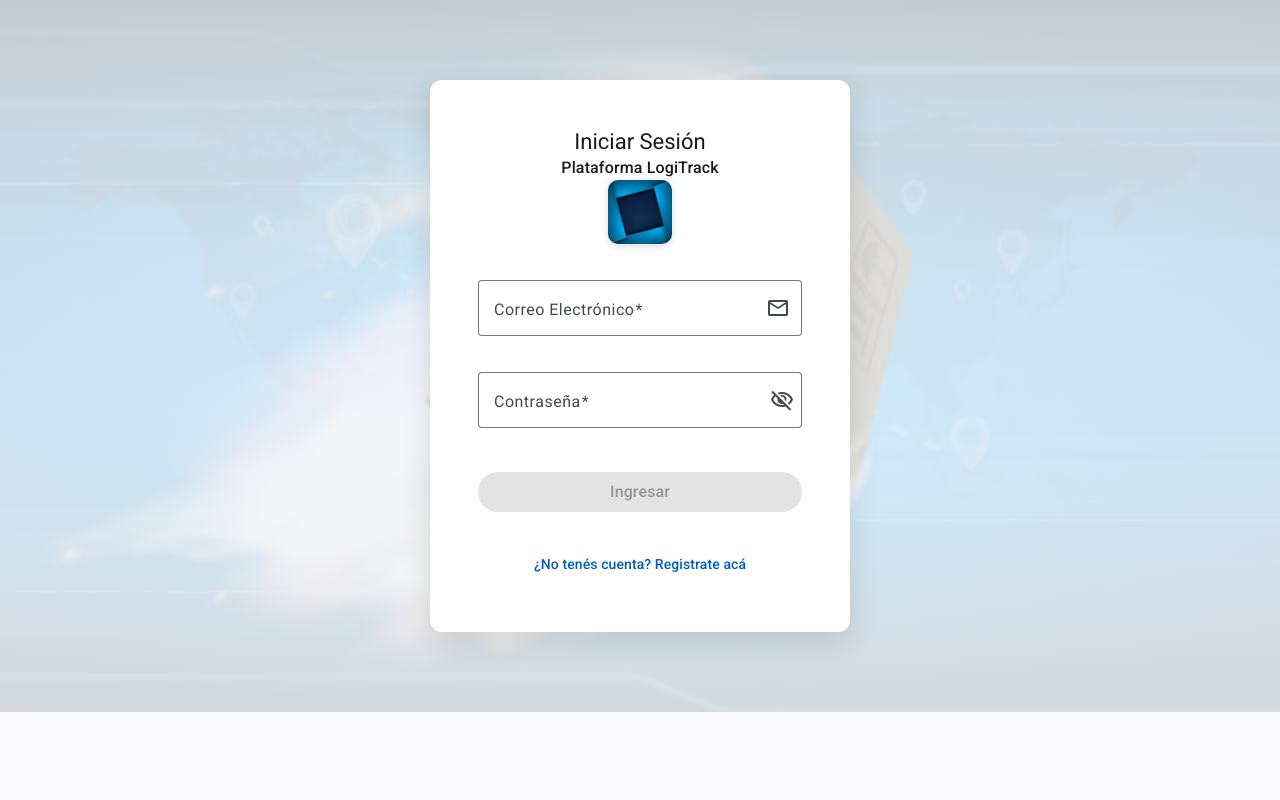
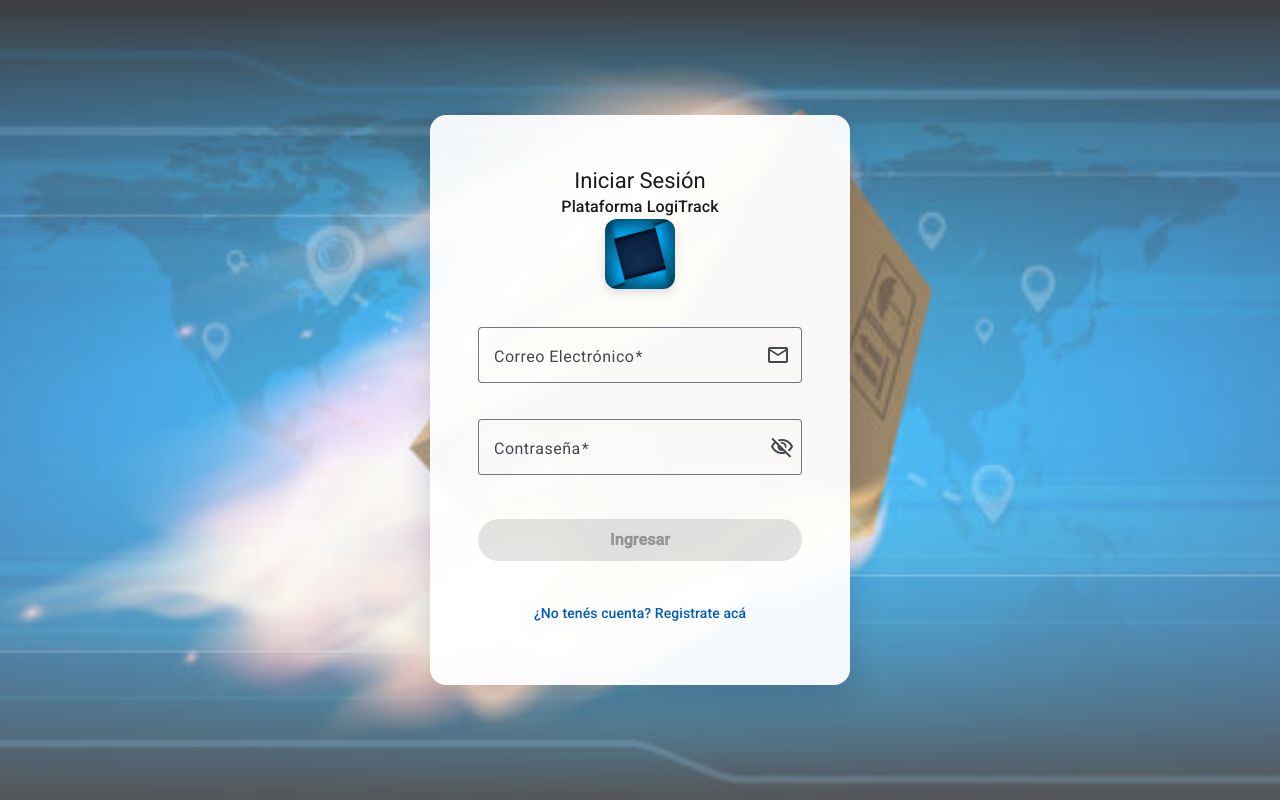
Before and after one commit to ProjectG2ARQ/logitrack-frontend, an Angular app: page /login in a window 1280 px wide. Built offline with nearby package versions, Linux system fonts and the light colour scheme.

Commit message:
refactor: mejorar diseño del login y ajustar registro de cliente

```diff
--- a/src/app/core/services/auth.ts
+++ b/src/app/core/services/auth.ts
@@ -61,22 +61,24 @@ export class AuthService {
   isAuthenticated(): boolean {
     return !!this.getToken();
   }
+
   registrarUsuarioAuth(datos: { email: string; password: string; rol: string }): Observable<any> {
     return this.http
       .post<any>('http://localhost:8066/applications/api-security/api/v1/auth/register', datos)
       .pipe(
         tap((res) => {
-          // Al registrarse, guardamos de inmediato el token devuelto
           if (res?.token) {
-            localStorage.setItem('token', res.token);
+            this.setToken(res.token);
+            localStorage.setItem(
+              this.USER_KEY,
+              JSON.stringify({
+                userId: res.userId,
+                email: res.email,
+                rol: res.rol,
+              }),
+            );
           }
-          if (res?.rol) {
-            localStorage.setItem('rol', res.rol);
-          }
-          if (res?.userId) {
-            localStorage.setItem('userId', String(res.userId));
-          }
-        })
+        }),
       );
   }
 
@@ -88,7 +90,7 @@ export class AuthService {
   }): Observable<any> {
     return this.http.post<any>(
       'http://localhost:8066/applications/api-shipment/api/v1/clientes',
-      cliente
+      cliente,
     );
   }
 }
--- a/src/app/modules/admin/pages/login/login.css
+++ b/src/app/modules/admin/pages/login/login.css
@@ -2,20 +2,24 @@
   display: flex;
   justify-content: center;
   align-items: center;
-  min-height: 85vh;
-  padding: 1rem;
-  /* Fondo con imagen y capa semitransparente para que el formulario destaque */
-  background: linear-gradient(rgba(241, 245, 249, 0.82), rgba(241, 245, 249, 0.88)),
-  url('/login-bg.jpg') center/cover no-repeat;
+  min-height: 100vh;
+  width: 100vw;
+  box-sizing: border-box;
+  padding: 1.5rem;
+
+  /* Capa mucho más sutil (25% a 35% de opacidad) para que resalte la imagen y sus colores vivos */
+  background: linear-gradient(rgba(240, 244, 250, 0.25), rgba(240, 244, 250, 0.35)),
+  url('/login-bg.jpg') center center / cover no-repeat fixed;
 }
 
 .login-card {
   width: 100%;
   max-width: 420px;
-  padding: 2rem;
-  box-shadow: 0 10px 30px rgba(0, 0, 0, 0.12);
-  border-radius: 12px;
-  background-color: #ffffff;
+  padding: 2.25rem 2rem;
+  box-shadow: 0 15px 35px rgba(15, 23, 42, 0.18);
+  border-radius: 16px;
+  background-color: rgba(255, 255, 255, 0.94); /* La tarjeta mantiene contraste y legibilidad */
+  backdrop-filter: blur(4px); /* Efecto vidrio moderno */
 }
 
 .login-card mat-card-header {
@@ -26,13 +30,14 @@
   text-align: center;
 }
 
+/* Logo del grupo */
 .login-header-logo {
-  width: 64px;
-  height: 64px;
-  border-radius: 10px;
+  width: 70px;
+  height: 70px;
+  border-radius: 12px;
   object-fit: cover;
-  margin-bottom: 0.75rem;
-  box-shadow: 0 2px 8px rgba(0, 0, 0, 0.15);
+  margin-bottom: 0.85rem;
+  box-shadow: 0 4px 10px rgba(0, 0, 0, 0.12);
 }
 
 .full-width {
@@ -42,6 +47,7 @@
 
 .submit-btn {
   margin-top: 0.5rem;
-  padding: 1.2rem;
+  padding: 1.3rem;
   font-size: 1rem;
+  font-weight: 600;
 }
--- a/src/app/modules/admin/pages/login/login.ts
+++ b/src/app/modules/admin/pages/login/login.ts
@@ -74,34 +74,40 @@ export class LoginComponent {
     this.isLoading = true;
     const formVal = this.registerForm.value;
 
-    // 1° Registra en security-service (obtiene token y userId)
-    // 2° Registra en shipment-service con el userId devuelto
+    // 1° Crear credenciales en security-service
     this.authService
       .registrarUsuarioAuth({
-        email: formVal.email,
+        email: formVal.email.trim(),
         password: formVal.password,
         rol: 'CLIENTE',
       })
       .pipe(
+        // 2° Crear perfil operativo en shipment-service con el userId devuelto
         switchMap((authRes: any) =>
           this.authService.registrarPerfilCliente({
             userId: authRes.userId,
-            nombre: formVal.nombre,
-            email: formVal.email,
-            telefono: formVal.telefono,
+            nombre: formVal.nombre.trim(),
+            email: formVal.email.trim(),
+            telefono: String(formVal.telefono).trim(),
           })
         )
       )
       .subscribe({
         next: () => {
           this.isLoading = false;
-          this.snackBar.open('¡Cuenta creada con éxito!', 'Cerrar', { duration: 3500 });
+          this.snackBar.open('¡Bienvenido! Cuenta creada con éxito', 'Cerrar', { duration: 3500 });
           this.router.navigate(['/client/dashboard']);
         },
         error: (err: any) => {
           this.isLoading = false;
-          const msg = err.error?.message || 'Error al registrar el cliente';
-          this.snackBar.open(msg, 'Cerrar', { duration: 4000 });
+          // Extrae el mensaje específico (ej: email duplicado, validación de campo)
+          let mensaje = 'Error al registrar el cliente';
+          if (err.error?.message) {
+            mensaje = err.error.message;
+          } else if (err.error?.errors) {
+            mensaje = Object.values(err.error.errors).join(', ');
+          }
+          this.snackBar.open(mensaje, 'Cerrar', { duration: 5000 });
         },
       });
   }
```
